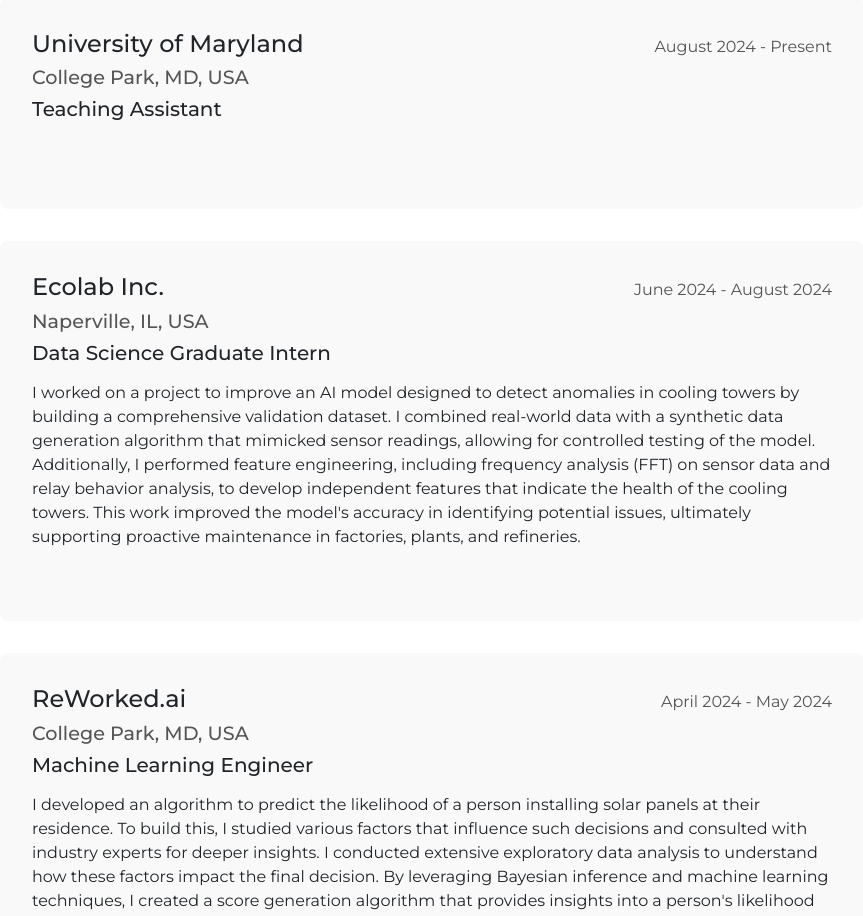
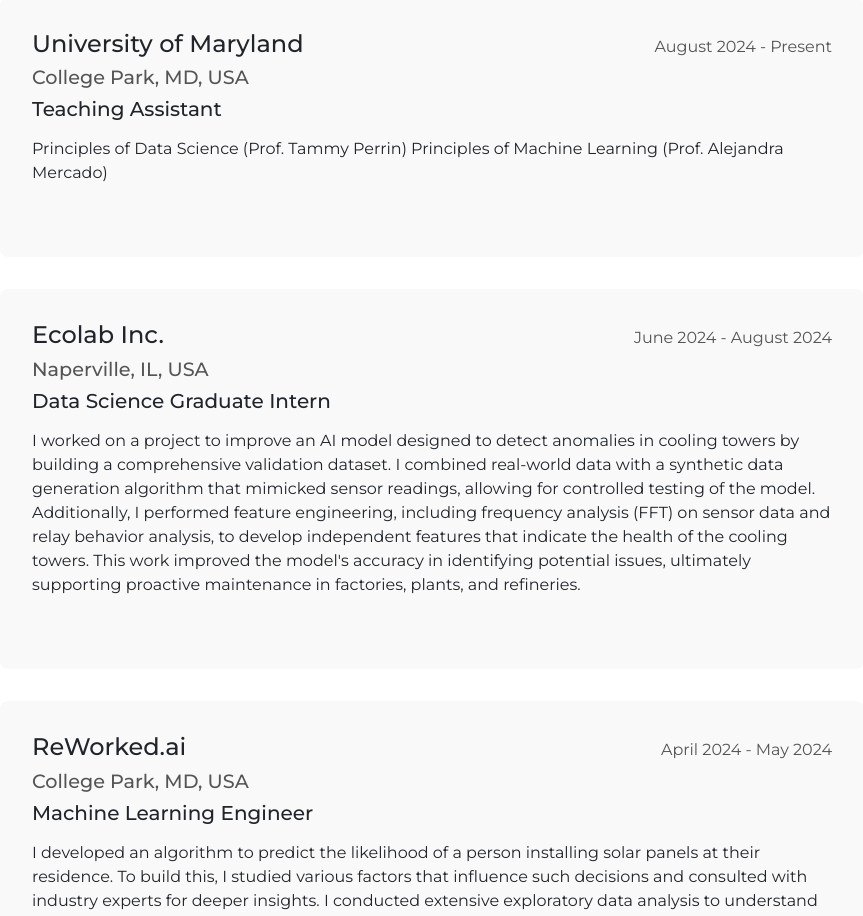
Before and after one commit to nchandur/portfolio, a React (Vite) app: page / in a window 1280 px wide. Shown: the part 1780-2696 px from the top of the page, without its empty margins (208-1071 px from the left). Built offline with nearby package versions, Linux system fonts and the light colour scheme.

Commit message:
updated work experience

```diff
--- a/src/assets/files/WorkDetails.js
+++ b/src/assets/files/WorkDetails.js
@@ -4,7 +4,8 @@
         time: "August 2024 - Present",
         location: "College Park, MD, USA",
         role: "Teaching Assistant",
-        summary: "",
+        summary: `Principles of Data Science (Prof. Tammy Perrin)
+        Principles of Machine Learning (Prof. Alejandra Mercado)`,
     },
     {
         name: "Ecolab Inc.",
@@ -20,7 +21,6 @@
         role: "Machine Learning Engineer",
         summary: "I developed an algorithm to predict the likelihood of a person installing solar panels at their residence. To build this, I studied various factors that influence such decisions and consulted with industry experts for deeper insights. I conducted extensive exploratory data analysis to understand how these factors impact the final decision. By leveraging Bayesian inference and machine learning techniques, I created a score generation algorithm that provides insights into a person's likelihood of installing solar panels. Additionally, I built a rules-based score generation engine based on the expertise of industry professionals."
     },
-
     {
         name: "Latlong (ONZE Technologies Pvt. Ltd.)",
         time: "September 2022 - June 2023",
```
